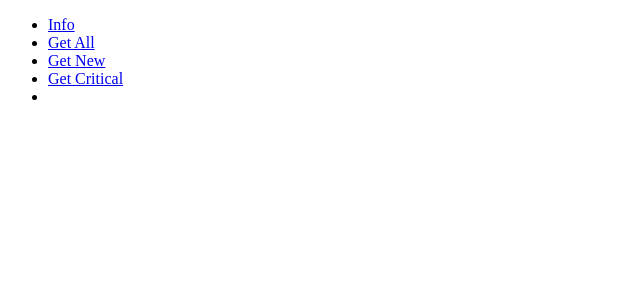
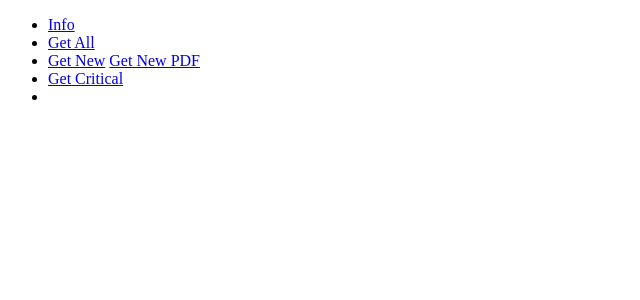
Before and after one commit to Hndsm1917/Django, a Django app: page / in a window 1280 px wide. Shown: the top 300 px of the page, without its empty margins (0-640 px from the left). Run offline with Django 4.2, Linux system fonts and the light colour scheme.

Commit message:
feat/ pdf new

```diff
--- a/mysite/mysite/templates/index.html
+++ b/mysite/mysite/templates/index.html
@@ -8,11 +8,23 @@
 </head>
 <body>
   <ul>
-    <li><a href="/info">Info</a></li>
-    <li><a href="/get/all">Get All</a></li>
-    <li><a href="/get/new">Get New</a></li>
-    <li><a href="/get/critical">Get Critical</a></li>
-    <li><a href="/get?query="></a></li>
+    <li>
+      <a href="/info">Info</a>
+    </li>
+    <li>
+      <a href="/get/all">Get All</a>
+    </li>
+    <li>
+      <a href="/get/new">Get New</a>
+
+      <a href="/get/pdf/new">Get New PDF</a>
+    </li>
+    <li>
+      <a href="/get/critical">Get Critical</a>
+    </li>
+    <li>
+      <a href="/get?query="></a>
+    </li>
   </ul>
 </body>
 </html>
--- a/mysite/mysite/urls.py
+++ b/mysite/mysite/urls.py
@@ -29,5 +29,7 @@ urlpatterns = [
     path('get/new', views.get_new_cve),
     path('get/critical', views.get_critical_cve),
     path('get/new', views.get_new_cve),
+
+    path('get/pdf/new', views.get_new_pdf)
     # path('get/pdf/new')
 ]
--- a/mysite/mysite/views.py
+++ b/mysite/mysite/views.py
@@ -1,7 +1,8 @@
+import re
 import nvdlib
 import datetime
 import requests
-# import pdfkit
+import pdfkit
 
 from django.views.decorators.http import require_http_methods
 from django.http import HttpResponse, JsonResponse
@@ -10,6 +11,7 @@ from django.shortcuts import render
 from django.template.loader import render_to_string
 
 API_KEY = "07f6e22a-77bc-408d-94a4-f90f4ac12b08"
+config = pdfkit.configuration(wkhtmltopdf='C:/Program Files/wkhtmltopdf/bin/wkhtmltopdf.exe')
 
 
 
@@ -57,8 +59,47 @@ def get_new_cve(request):
 
 
 @require_http_methods(["GET"])
+def get_new_pdf(request):
+  end = datetime.datetime.now()
+  start = end - datetime.timedelta(days = 7)
+  resp = nvdlib.searchCVE(pubStartDate = start, pubEndDate = end, key = API_KEY)
+  res_list = [str(x) for x in resp]
+  data = {"result": res_list[:2]}
+
+  html = f'''
+  <!DOCTYPE html>
+  <html lang="en">
+  <head>
+    <meta charset="UTF-8">
+    <meta http-equiv="X-UA-Compatible" content="IE=edge">
+    <meta name="viewport" content="width=device-width, initial-scale=1.0">
+    <title>Get new</title>
+  </head>
+  <body>
+    <p>{str(data)}</p>
+  </body>
+  </html>
+  '''
+
+  pdf = pdfkit.from_string(html, False, configuration=config)
+  response = HttpResponse(pdf, content_type="application/pdf")
+  response['Content-Disposition'] = 'attachment; filename="sample_pdf.pdf"'
+
+  print(response)
+  return response
+
+
+
+@require_http_methods(["GET"])
 def get_critical_cve(request):
   resp = nvdlib.searchCVE(keyword = 'Microsoft Exchange', cvssV3Severity = 'Critical', key = API_KEY)
   res_list = [str(x) for x in resp]
 
   return JsonResponse({"result" : res_list}, safe = False)
+
+
+
+@require_http_methods(["GET"])
+def get_by_query_cve(request):
+
+  return
```
Also changed, not shown: 3 other files.
